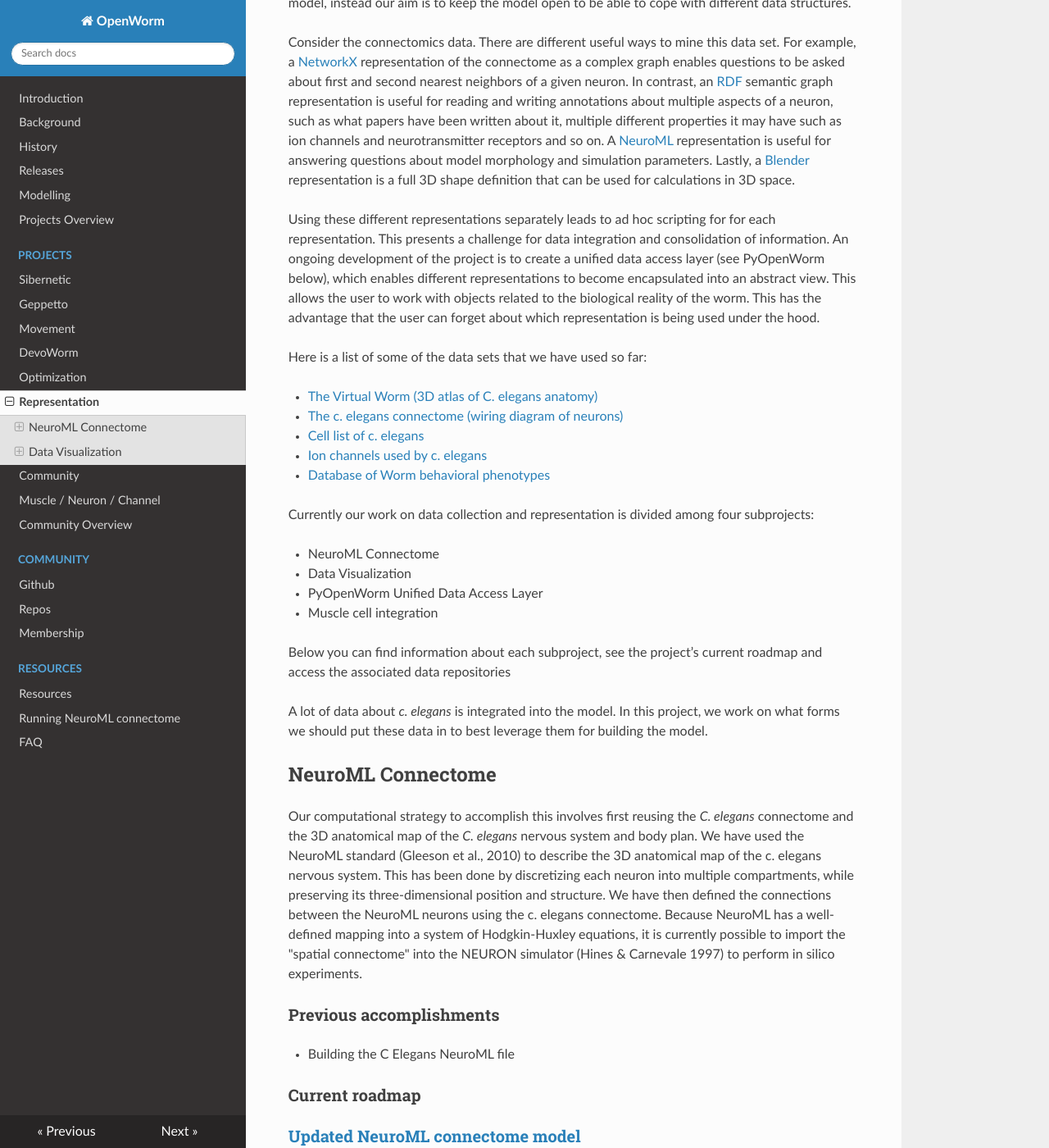
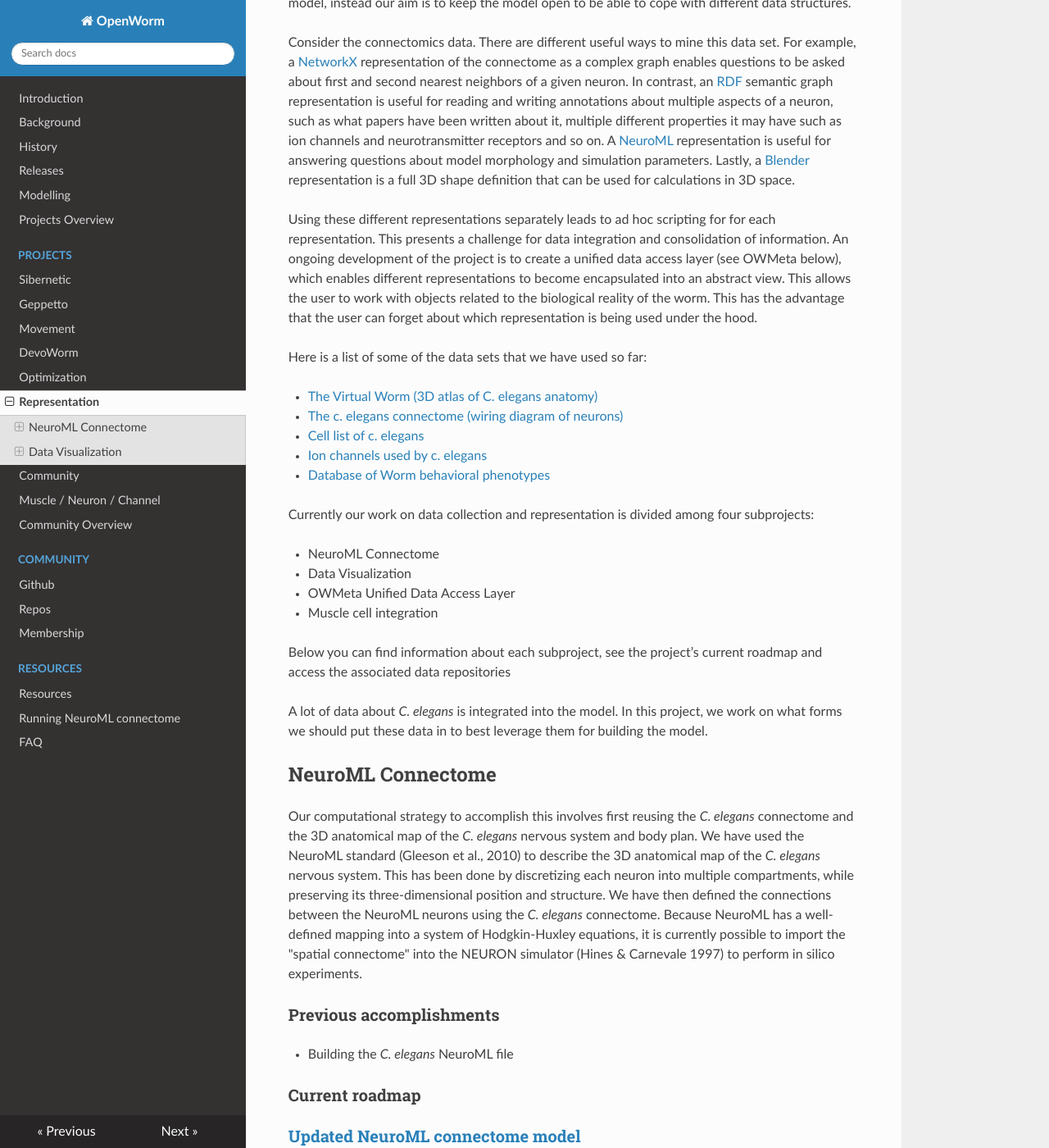
Before and after one commit to openworm/openworm_docs, an MkDocs documentation site: the page built from docs/Projects/datarep.md, in a window 1280 px wide and 1400 px high, scrolled down 312 px. Shown: the whole window at 82% size. Built offline with MkDocs 1.6.1, drawn with Linux system fonts in a browser that asks for light colours; nearby versions of some CDN libraries; some of the changed text lies outside the part shown.

Commit message:
Renaming PyOpenWorm to OWMeta (#65)
- Also, updating some links to waffle.io to point to Github projects

```diff
--- a/docs/Projects/datarep.md
+++ b/docs/Projects/datarep.md
@@ -7,7 +7,7 @@ Being an integrative model, OpenWorm utilizes different datasets, each with diff
 
 Consider the connectomics data. There are different useful ways to mine this data set. For example, a [NetworkX](https://networkx.github.io/) representation of the connectome as a complex graph enables questions to be asked about first and second nearest neighbors of a given neuron. In contrast, an [RDF](http://www.w3.org/RDF/) semantic graph representation is useful for reading and writing annotations about multiple aspects of a neuron, such as what papers have been written about it, multiple different properties it may have such as ion channels and neurotransmitter receptors and so on. A [NeuroML](http://www.neuroml.org/) representation is useful for answering questions about model morphology and simulation parameters. Lastly, a [Blender](http://www.blender.org/) representation is a full 3D shape definition that can be used for calculations in 3D space.
 
-Using these different representations separately leads to ad hoc scripting for for each representation. This presents a challenge for data integration and consolidation of information. An ongoing development of the project is to create a unified data access layer (see PyOpenWorm below), which enables different representations to become encapsulated into an abstract view. This allows the user to work with objects related to the biological reality of the worm. This has the advantage that the user can forget about which representation is being used under the hood.
+Using these different representations separately leads to ad hoc scripting for for each representation. This presents a challenge for data integration and consolidation of information. An ongoing development of the project is to create a unified data access layer (see OWMeta below), which enables different representations to become encapsulated into an abstract view. This allows the user to work with objects related to the biological reality of the worm. This has the advantage that the user can forget about which representation is being used under the hood.
 
 Here is a list of some of the data sets that we have used so far:
 
@@ -21,27 +21,27 @@ Currently our work on data collection and representation is divided among four s
 
 -   NeuroML Connectome
 -   Data Visualization
--   PyOpenWorm Unified Data Access Layer
+-   OWMeta Unified Data Access Layer
 -   Muscle cell integration
 
 Below you can find information about each subproject, see the project’s current roadmap and access the associated data repositories
 
-A lot of data about *c. elegans* is integrated into the model. In this project, we work on what forms we should put these data in to best leverage them for building the model.
+A lot of data about *C. elegans* is integrated into the model. In this project, we work on what forms we should put these data in to best leverage them for building the model.
 
 NeuroML Connectome
 ------------------
 
-Our computational strategy to accomplish this involves first reusing the *C. elegans* connectome and the 3D anatomical map of the *C. elegans* nervous system and body plan. We have used the NeuroML standard (Gleeson et al., 2010) to describe the 3D anatomical map of the c. elegans nervous system. This has been done by discretizing each neuron into multiple compartments, while preserving its three-dimensional position and structure. We have then defined the connections between the NeuroML neurons using the c. elegans connectome. Because NeuroML has a well-defined mapping into a system of Hodgkin-Huxley equations, it is currently possible to import the "spatial connectome" into the NEURON simulator (Hines & Carnevale 1997) to perform in silico experiments.
+Our computational strategy to accomplish this involves first reusing the *C. elegans* connectome and the 3D anatomical map of the *C. elegans* nervous system and body plan. We have used the NeuroML standard (Gleeson et al., 2010) to describe the 3D anatomical map of the *C. elegans* nervous system. This has been done by discretizing each neuron into multiple compartments, while preserving its three-dimensional position and structure. We have then defined the connections between the NeuroML neurons using the *C. elegans* connectome. Because NeuroML has a well-defined mapping into a system of Hodgkin-Huxley equations, it is currently possible to import the "spatial connectome" into the NEURON simulator (Hines & Carnevale 1997) to perform in silico experiments.
 
 ### Previous accomplishments
 
--   Building the C Elegans NeuroML file
+-   Building the *C. elegans* NeuroML file
 
 ### Current roadmap
 
 ###[Updated NeuroML connectome model](https://github.com/openworm/OpenWorm/issues?milestone=15&state=open)
 
-The [NeuroML connectome model](https://github.com/openworm/CElegansNeuroML) provides a framework for [multi-compartmental modeling](https://en.wikipedia.org/wiki/Multi-compartment_model) of the c. elegans nervous system. We are continuing to refine this to include more and more information that is known about the anatomy and dynamics of the nervous system in order to reach ever-improving biological realism.
+The [NeuroML connectome model](https://github.com/openworm/CElegansNeuroML) provides a framework for [multi-compartmental modeling](https://en.wikipedia.org/wiki/Multi-compartment_model) of the *C. elegans* nervous system. We are continuing to refine this to include more and more information that is known about the anatomy and dynamics of the nervous system in order to reach ever-improving biological realism.
 
 -   [Create sample NeuroML connectome output](https://github.com/openworm/OpenWorm/issues/114)
 -   [Remove Glutamate\_GJ etc in neuroConstruct project](https://github.com/openworm/OpenWorm/issues/50)
@@ -59,7 +59,7 @@ Repository | Description | Language
 <a href="https://github.com/openworm/CElegansNeuroML">CElegansNeuroML</a> | NeuroML based C elegans model, contained in a neuroConstruct project  | Java
 <a href="https://github.com/openworm/Blender2NeuroML">Blender2NeuroML</a> | Conversion script to bring neuron models drawn in Blender into NeuroML format  | Python
 <a href="https://github.com/openworm/NEURONSimData">NEURONSimData</a> | Graphing voltage data from NEURON sims of C. elegans conectome | Python
-<a href="https://github.com/openworm/PyOpenWorm">PyOpenWorm</a> | Metadata extraction, translation, storage, and sharing | Python
+<a href="https://github.com/openworm/OWMeta">OWMeta</a> | Metadata extraction, translation, storage, and sharing | Python
 
 
 
```
Also changed, not shown: docs/Projects/muscle-neuron-integration.md (+13 -13 lines), docs/Resources/resources.md (+5 -4 lines), docs/community.md (+4 -4 lines), docs/faq.md (+1 -1 lines), docs/index.md (+1 -1 lines).
